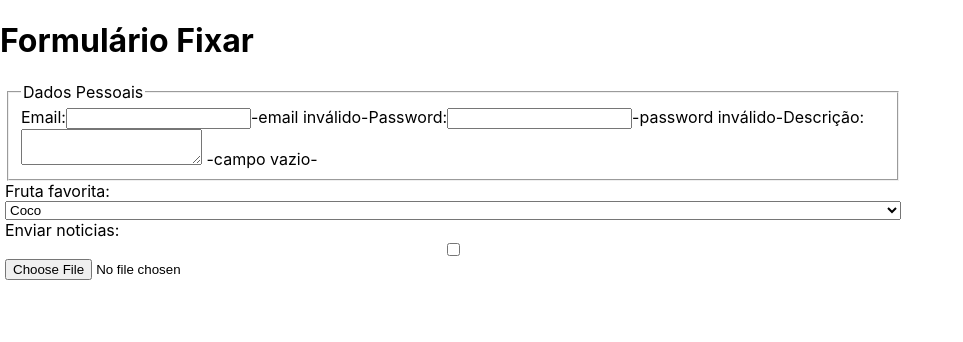
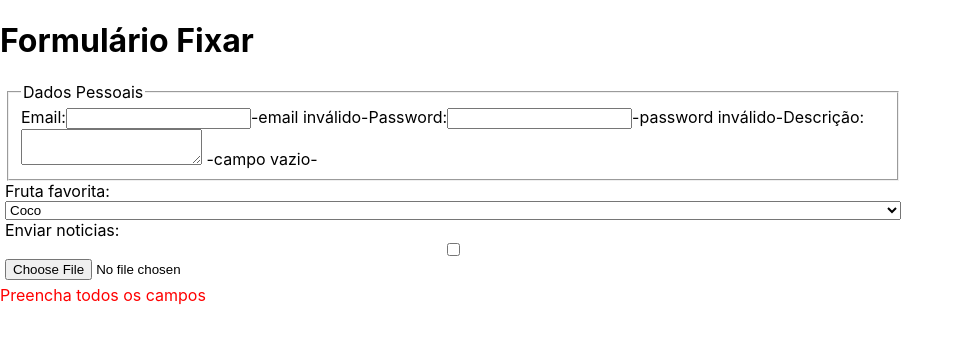
Before and after one commit to MilleneGalettiAcosta/trybe-exercicios, a React (Create React App) app in the folder front-end/bloco-11-componentes-com-estado-eventos-e-formularios-com-react/dia-2-formularios-no-react/formulario/: page / in a window 1280 px wide. Shown: the top 342 px of the page, without its empty margins (0-963 px from the left). Built offline with nearby package versions, Linux system fonts and the light colour scheme.

Commit message:
[Feat] Exercicio fixar 9

```diff
--- a/front-end/bloco-11-componentes-com-estado-eventos-e-formularios-com-react/dia-2-formularios-no-react/formulario/src/Form.js
+++ b/front-end/bloco-11-componentes-com-estado-eventos-e-formularios-com-react/dia-2-formularios-no-react/formulario/src/Form.js
@@ -12,7 +12,25 @@ class Form extends React.Component {
         password:'',
         textarea:'',
         checkbox:false,
+        formularioComErros: true,
         };
+    }
+
+    handleError() {
+        const { email, password, textarea, checkbox } = this.state;
+
+        const errorCases = [
+            !email.match(/^\S+@\S+$/i),
+            password.length < 6,
+            !textarea.length,
+            !checkbox,
+        ];
+
+        const formularioPreenchido = errorCases.every((error) => error !== true);
+
+        this.setState({
+            formularioComErros: !formularioPreenchido,
+        });
     }
 
     handleChange({ target }) {
@@ -25,7 +43,7 @@ class Form extends React.Component {
       }
 
   render() {
-      const { email, password, textarea } = this.state;
+      const { email, password, textarea, formularioComErros } = this.state;
     return (
         <div>
             <h1>Formulário Fixar</h1>
@@ -59,6 +77,9 @@ class Form extends React.Component {
 
                 <input type="file" />
             </form>
+            { formularioComErros
+            ? <span style={ { color: 'red' } }>Preencha todos os campos</span>
+            : <span style={ { color: 'green' } }>Todos campos foram preenchidos</span> }
         </div>
     );
   }
```
